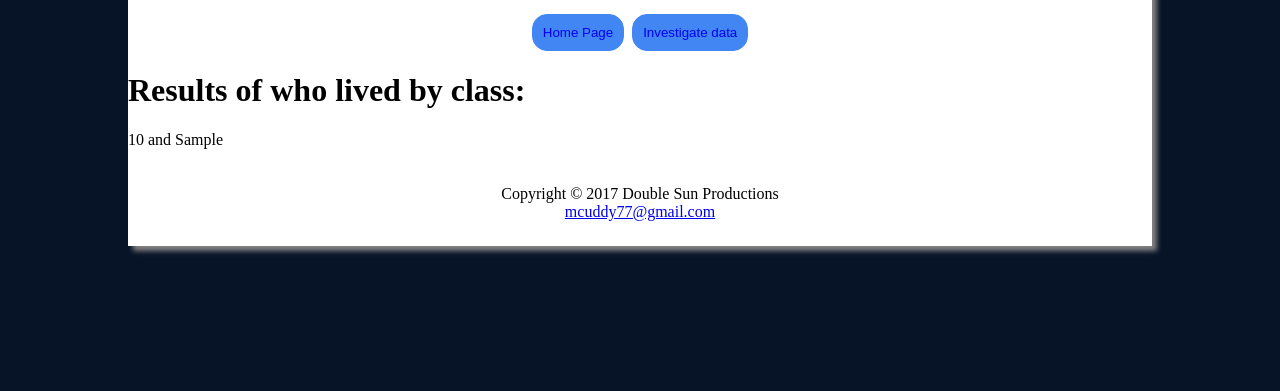
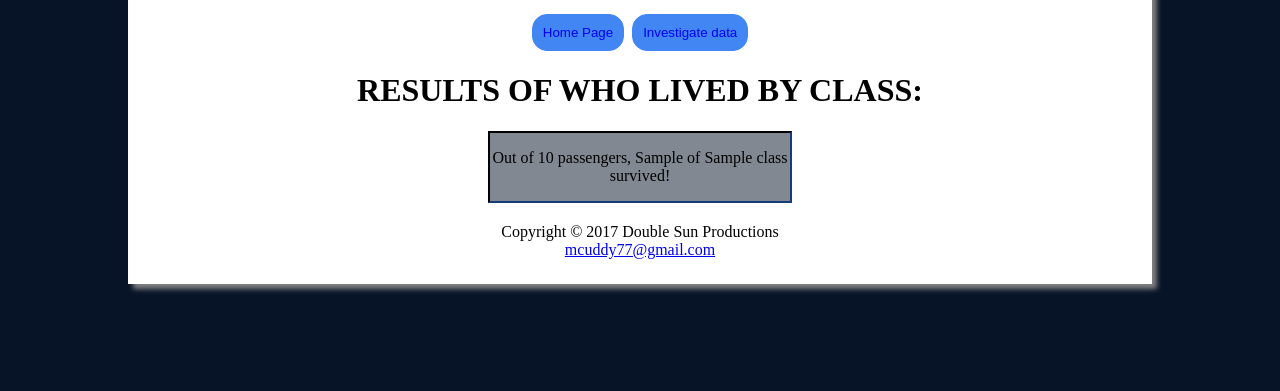
Before and after one commit to ravenusmc/titanic, a Flask app: template templates/class_results.html in a window 1280 px wide. Shown: the part 409-800 px from the top of the page. Run offline with Flask 2, Linux system fonts and the light colour scheme; the template is opened without the code that fills it: most values are stand-ins (such as "Sample title", 1, 10 or a date in 2020).

Commit message:
class page working

```diff
--- a/main.py
+++ b/main.py
@@ -32,10 +32,11 @@ def sex_results():
 
 @app.route('/class_results', methods=['POST'])
 def class_results():
-    class_type = int(request.form['class'])
+    class_selected = int(request.form['class'])
     data = Data()
-    total_passengers, lived_by_class = data.who_lived_by_class(class_type)
-    return render_template('class_results.html', title="class_results", total = total_passengers, class_type = lived_by_class)
+    class_converted = data.convert_class(class_selected)
+    total_passengers, lived_by_class = data.who_lived_by_class(class_selected)
+    return render_template('class_results.html', title="class_results", total = total_passengers, class_type = lived_by_class, class_converted = class_converted)
 
 #This line will actually run the app.
 app.run(debug=True)
--- a/static/styles/styles.css
+++ b/static/styles/styles.css
@@ -112,10 +112,6 @@ span {
     font-weight: bold;
 }
 
-
-
-
-
 /* CSS Sex_results Page */
 
 .sex_results_heading {
@@ -133,6 +129,14 @@ span {
 .results_container p {
     text-align: center;
 }
+
+/* CSS class_results Page */
+
+.class_results_heading {
+    text-align: center;
+    text-transform: uppercase;
+}
+
 
 /* CSS media queries */
 
--- a/templates/class_results.html
+++ b/templates/class_results.html
@@ -20,9 +20,9 @@
     </nav>
 
     <main>
-        <h1>Results of who lived by class:</h1>
-        <div>
-            <p>{{ total }} and {{ class_type }}</p>
+        <h1 class='class_results_heading'>Results of who lived by class:</h1>
+        <div class='results_container'>
+            <p>Out of {{ total }} passengers, {{ class_type }} of {{ class_converted }} class survived!</p>
         </div>
     </main>
 
```
Also changed, not shown: data.py (+10 -0 lines).
